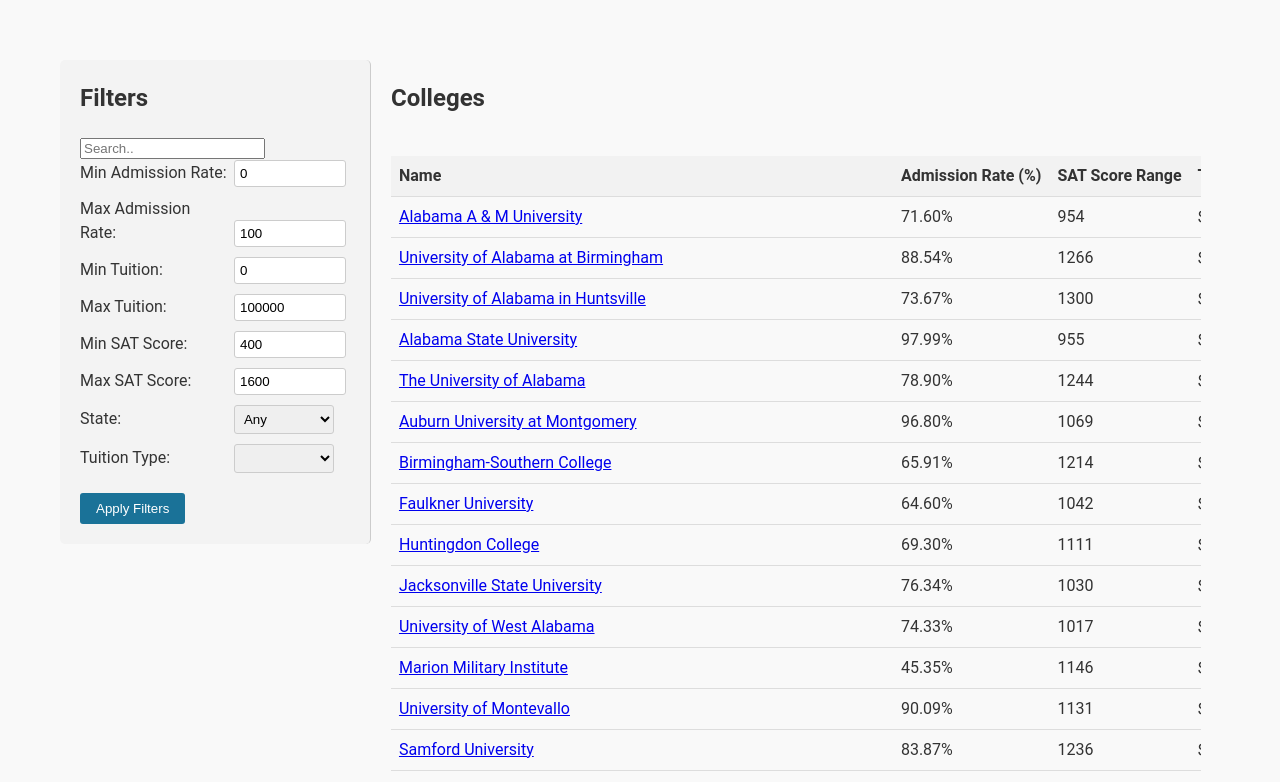
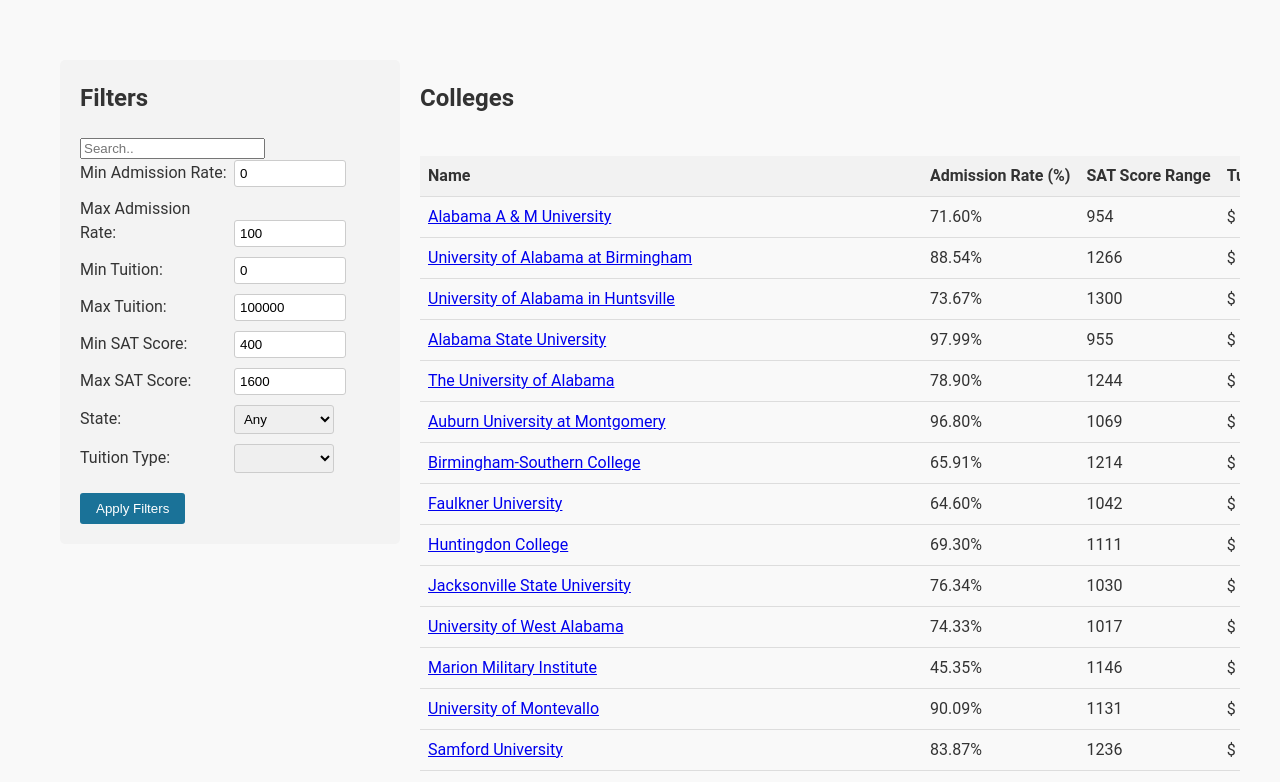
Before and after one commit to Viraj-Ganguli/college-search, a Flask app: page / in a window 1280 px wide. Shown: the part 77-859 px from the top of the page. Run offline with Flask 3, Linux system fonts and the light colour scheme; data comes from the database, SQL or seed files in the repository.

Commit message:
fixed changing boxes

```diff
--- a/static/styles.css
+++ b/static/styles.css
@@ -155,11 +155,12 @@ body {
 }
 
 .filters {
-  flex: 1;
-  padding: 20px;
-  border-right: 1px solid #ccc;
+    background-color: #f3f3f3;
+    border-radius: 5px;
+    padding: 20px;
+    margin-top: 20px;
+    width: 300px;
 }
-
 .college-list {
   flex: 3;
   padding: 20px;
```
